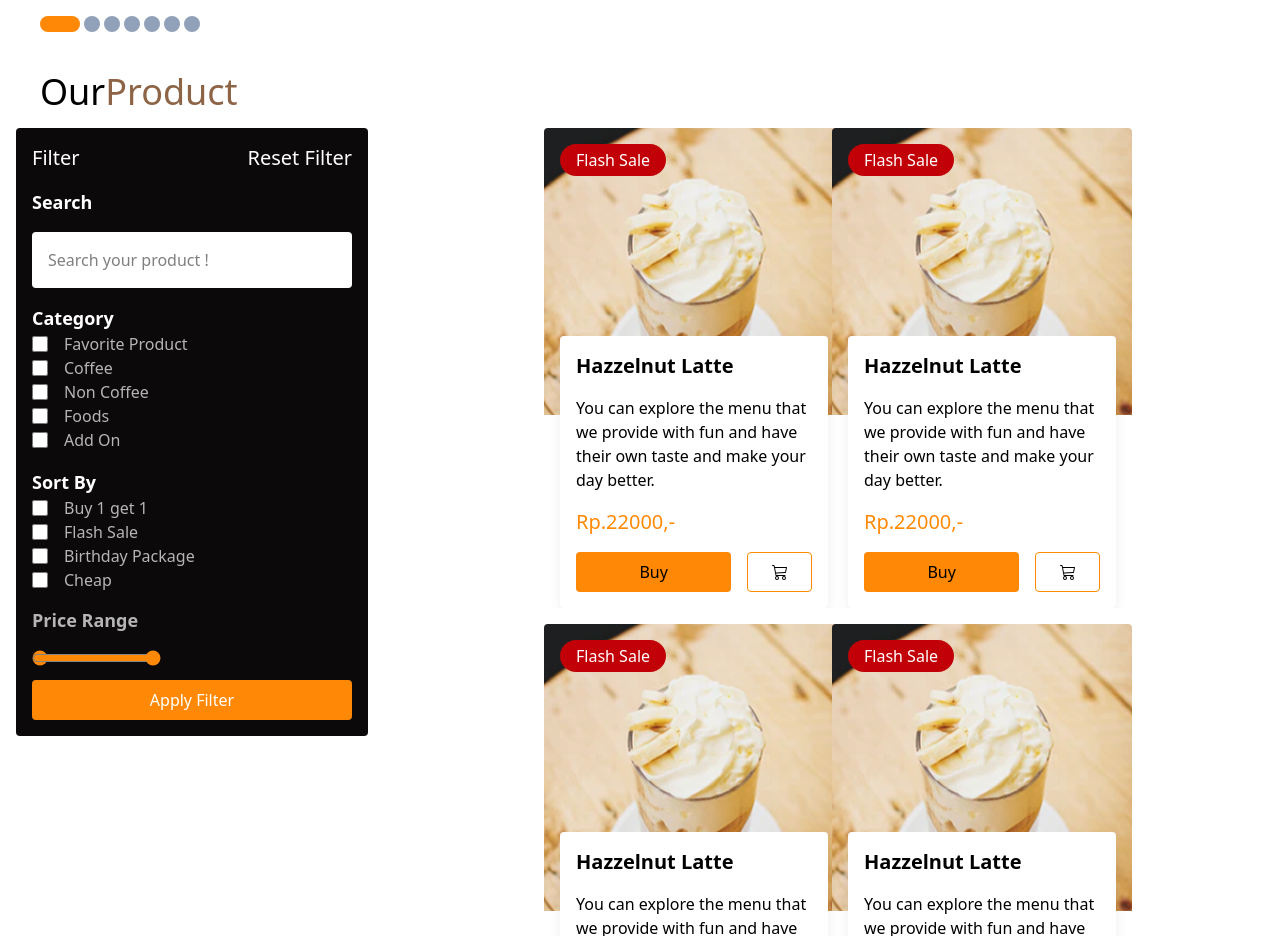
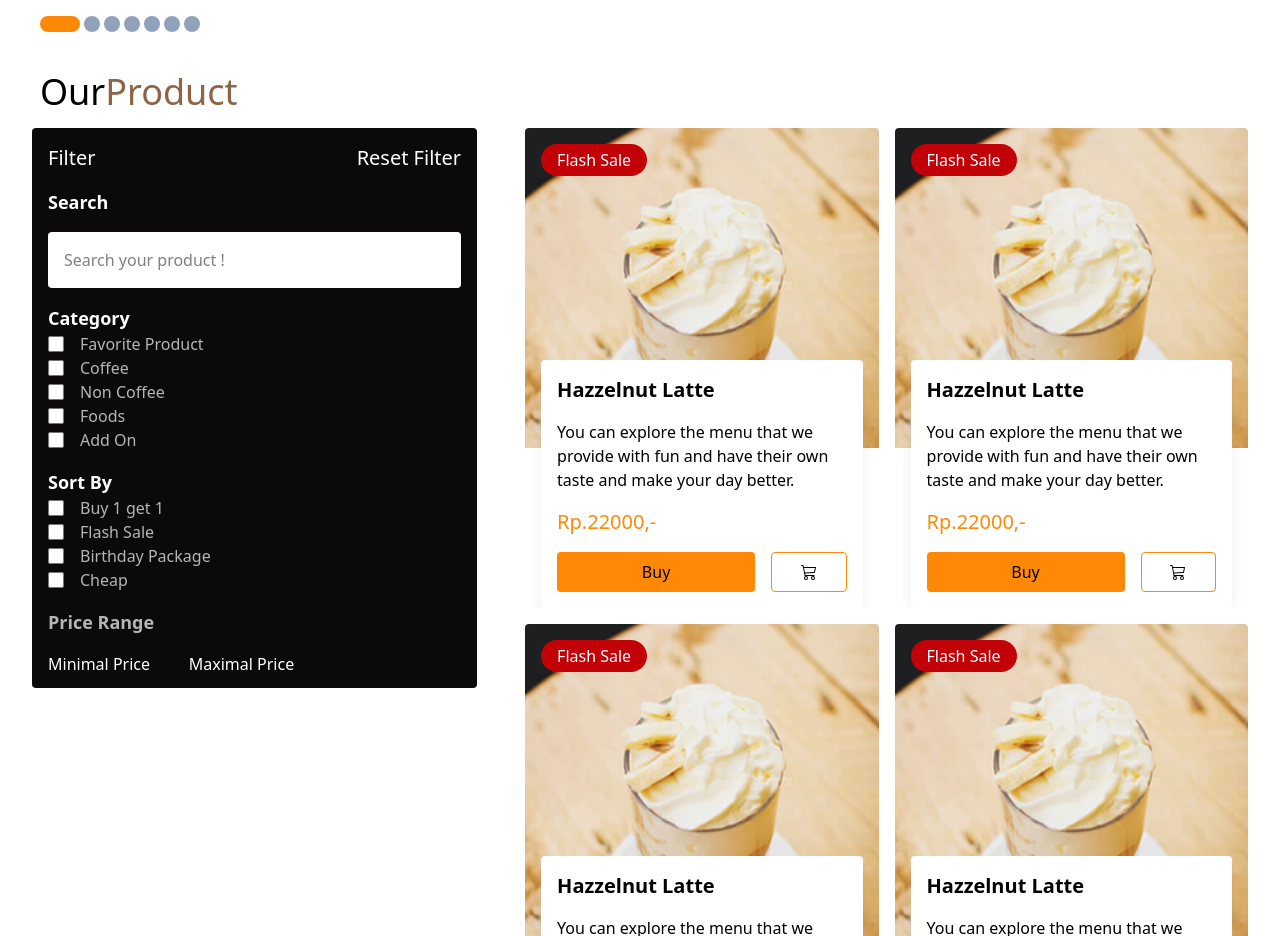
Before and after one commit to rezafauzan/koda-b6-react, a React (Vite) app: page /product in a window 1280 px wide. Shown: the part 680-1616 px from the top of the page. Built offline with nearby package versions, Linux system fonts and the light colour scheme; no server answers.

Commit message:
Feat: add react-hook-form to gather data from filter form; price range now show number onChange

```diff
--- a/src/pages/Product/Product.jsx
+++ b/src/pages/Product/Product.jsx
@@ -1,7 +1,8 @@
-import { useContext } from "react"
+import { useContext, useRef } from "react"
 import ProductCard from "../../components/ProductCard"
 import { BsArrowLeft, BsArrowRight } from "react-icons/bs"
 import ProductContext from "../../components/context/ProductContext"
+import { useForm } from "react-hook-form"
 
 const Hero = () => {
     return (
@@ -112,15 +113,23 @@ const TodayPromo = () => {
 }
 
 const ProductSection = () => {
+
+    const { register, handleSubmit, formState } = useForm()
     const productData = useContext(ProductContext)
+    const minPrice = useRef()
+    const maxPrice = useRef()
+
+    const filterProducts = data => {
+
+    }
     return (
         <section>
             <div className="flex justify-between gap-4 px-10">
                 <h2 className="text-4xl">Our<span className="text-(--color-accent)">Product</span></h2>
             </div>
             <div className="flex flex-col lg:flex-row p-4 gap-4">
-                <aside className="flex-4 h-fit flex flex-col items-center gap-4 bg-[#0B0909] text-white p-4 rounded lg:sticky lg:top-1">
-                    <form className="flex flex-col w-full gap-4">
+                <aside className="flex-4 h-140 lg:overflow-y-auto flex flex-col items-center gap-4 bg-[#0B0909] text-white p-4 mx-16 lg:mx-4 rounded lg:sticky lg:top-1">
+                    <form className="flex flex-col w-full gap-4" onSubmit={handleSubmit(filterProducts)}>
                         <div className="flex justify-between items-center">
                             <h3 className="text-xl">Filter</h3>
                             <button type="reset" className="text-xl">Reset Filter</button>
@@ -128,29 +137,29 @@ const ProductSection = () => {
 
                         <label className="flex flex-col gap-4">
                             <span className="text-lg font-bold">Search</span>
-                            <input type="text" name="search" placeholder="Search your product !" className="bg-white text-black p-4 rounded" />
+                            <input type="text" {...register("search")} placeholder="Search your product !" className="bg-white text-black p-4 rounded" />
                         </label>
 
                         <div id="category-filter">
                             <span className="text-lg font-bold">Category</span>
                             <div className="flex items-center gap-4">
-                                <input type="checkbox" name="category" id="favorite-product" className="w-4 h-4 accent-(--color-primary)" />
+                                <input type="checkbox" {...register("category")} id="favorite-product" value="favorite-product" className="w-4 h-4 accent-(--color-primary)" />
                                 <label className="text-white/70" htmlFor="favorite-product">Favorite Product</label>
                             </div>
                             <div className="flex items-center gap-4">
-                                <input type="checkbox" name="category" id="coffee" className="w-4 h-4 accent-(--color-primary)" />
+                                <input type="checkbox" {...register("category")} id="coffee" value="coffee" className="w-4 h-4 accent-(--color-primary)" />
                                 <label className="text-white/70" htmlFor="coffee">Coffee</label>
                             </div>
                             <div className="flex items-center gap-4">
-                                <input type="checkbox" name="category" id="non-coffee" className="w-4 h-4 accent-(--color-primary)" />
+                                <input type="checkbox" {...register("category")} id="non-coffee" value="non-coffee" className="w-4 h-4 accent-(--color-primary)" />
                                 <label className="text-white/70" htmlFor="non-coffee">Non Coffee</label>
                             </div>
                             <div className="flex items-center gap-4">
-                                <input type="checkbox" name="category" id="foods" className="w-4 h-4 accent-(--color-primary)" />
+                                <input type="checkbox" {...register("category")} id="foods" value="foods" className="w-4 h-4 accent-(--color-primary)" />
                                 <label className="text-white/70" htmlFor="foods">Foods</label>
                             </div>
                             <div className="flex items-center gap-4">
-                                <input type="checkbox" name="category" id="add-on" className="w-4 h-4 accent-(--color-primary)" />
+                                <input type="checkbox" {...register("category")} id="add-on" value="add-on" className="w-4 h-4 accent-(--color-primary)" />
                                 <label className="text-white/70" htmlFor="add-on">Add On</label>
                             </div>
                         </div>
@@ -158,35 +167,43 @@ const ProductSection = () => {
                         <div id="sort-by-filter">
                             <span className="text-lg font-bold">Sort By</span>
                             <div className="flex items-center gap-4">
-                                <input type="checkbox" name="sort-by" id="buy-one-get-one" className="w-4 h-4 accent-(--color-primary)" />
+                                <input type="checkbox" {...register("sort-by")} id="buy-one-get-one" value="buy-one-get-one" className="w-4 h-4 accent-(--color-primary)" />
                                 <label className="text-white/70" htmlFor="buy-one-get-one">Buy 1 get 1</label>
                             </div>
                             <div className="flex items-center gap-4">
-                                <input type="checkbox" name="sort-by" id="flash-sale" className="w-4 h-4 accent-(--color-primary)" />
+                                <input type="checkbox" {...register("sort-by")} id="flash-sale" value="flash-sale" className="w-4 h-4 accent-(--color-primary)" />
                                 <label className="text-white/70" htmlFor="flash-sale">Flash Sale</label>
                             </div>
                             <div className="flex items-center gap-4">
-                                <input type="checkbox" name="sort-by" id="birthday-package" className="w-4 h-4 accent-(--color-primary)" />
+                                <input type="checkbox" {...register("sort-by")} id="birthday-package" value="birthday-package" className="w-4 h-4 accent-(--color-primary)" />
                                 <label className="text-white/70" htmlFor="birthday-package">Birthday Package</label>
                             </div>
                             <div className="flex items-center gap-4">
-                                <input type="checkbox" name="category" id="cheap" className="w-4 h-4 accent-(--color-primary)" />
+                                <input type="checkbox" {...register("category")} id="cheap" value="cheap" className="w-4 h-4 accent-(--color-primary)" />
                                 <label className="text-white/70" htmlFor="cheap">Cheap</label>
                             </div>
                         </div>
 
-                        <div id="range-price" className="flex flex-col justify-center gap-4 w-full h-10">
+                        <div id="range-price" className="flex flex-col justify-center gap-4 w-full">
                             <label className="text-white/70 text-lg font-bold" htmlFor="price-range">Price Range</label>
-                            <div className="relative w-full">
-                                <input type="range" name="price-range" id="price-range-min" min="0" max="100000" step="1000" value="0" className="absolute accent-(--color-primary)" />
-                                <input type="range" name="price-range" id="price-range-max" min="0" max="100000" step="1000" value="100000" className="absolute accent-(--color-primary)" />
+                            <div className="flex w-full">
+                                <div className="flex flex-col gap-4">
+                                    <label htmlFor="price-range-min">Minimal Price</label>
+                                    <input type="range" {...register("priceRangeMin", {onChange: (e) => {minPrice.current.textContent =`Rp.${parseInt(e.target.value).toLocaleString("id-ID")},-`}})} id="price-range-min" min="0" max="100000" step="1000" className="accent-(--color-primary)" />
+                                    <span ref={minPrice}></span>
+                                </div>
+                                <div className="flex flex-col items-center gap-4">
+                                    <label htmlFor="price-range-max">Maximal Price</label>
+                                    <input type="range" {...register("priceRangeMax", {onChange: (e) => {maxPrice.current.textContent =`Rp.${parseInt(e.target.value).toLocaleString("id-ID")},-`}})} id="price-range-max" min="0" max="100000" step="1000" className="accent-(--color-primary)" />
+                                    <span ref={maxPrice}></span>
+                                </div>
                             </div>
                         </div>
 
                         <button type="submit" className="w-full h-10 bg-(--color-primary) rounded mt-4">Apply Filter</button>
                     </form>
                 </aside>
-                <div className="flex-7 grid grid-cols-1 lg:grid-cols-2 justify-center lg:justify-between gap-4 lg:px-40">
+                <div className="flex-7 grid grid-cols-1 lg:grid-cols-2 justify-center lg:justify-between gap-4 px-16 lg:px-4">
                     <ProductCard flashsale={true} />
                     <ProductCard flashsale={true} />
                     <ProductCard flashsale={true} />
```
